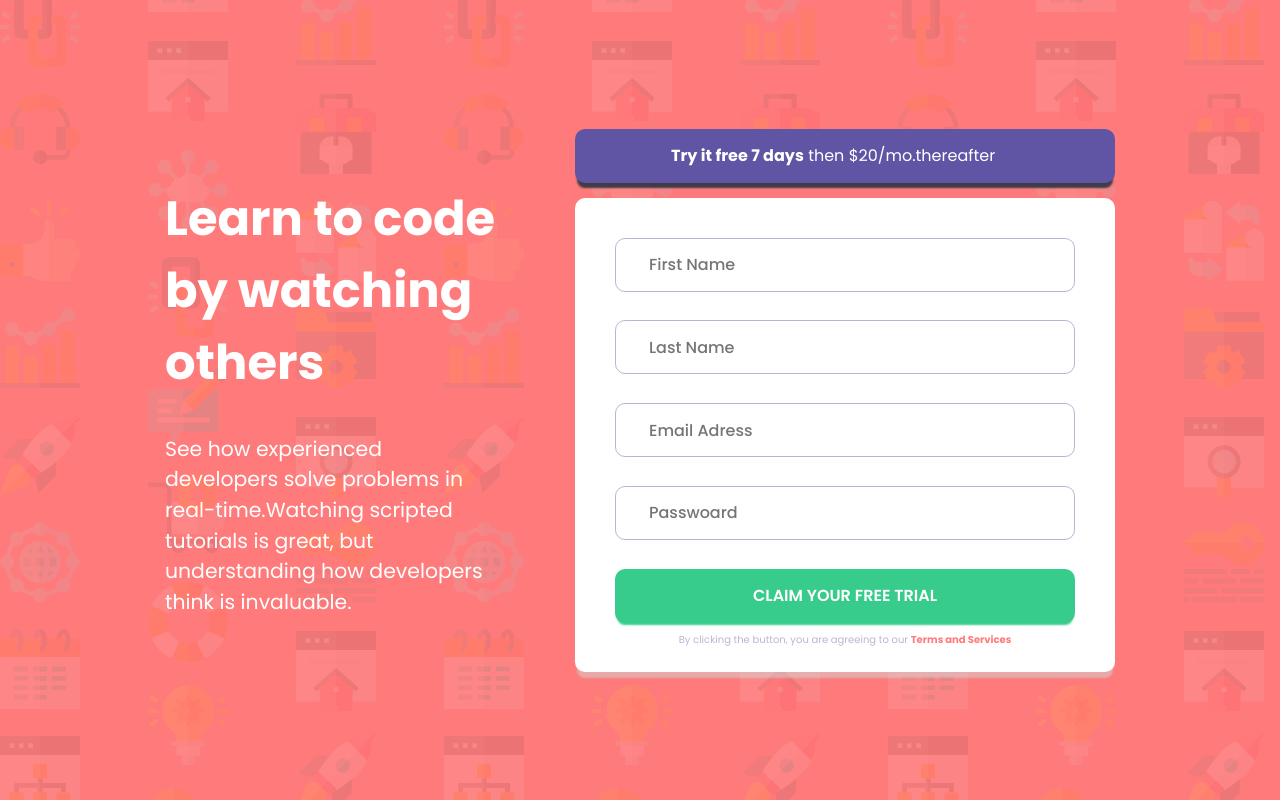
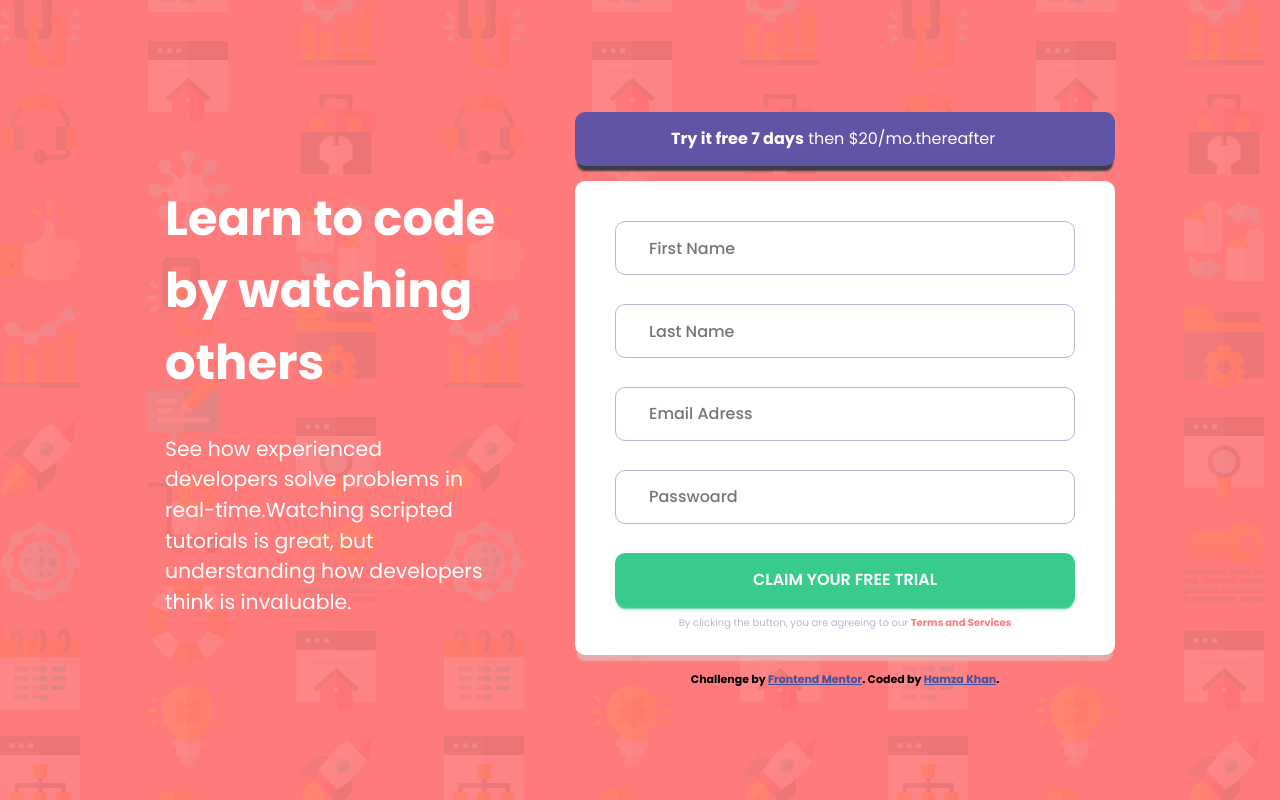
Before and after one commit to Lyr01/component-with-signup-form, a React (Vite) app: page / in a window 1280 px wide. Built offline with nearby package versions, Linux system fonts and the light colour scheme.

Commit message:
complete typescript and css

```diff
--- a/src/App.css
+++ b/src/App.css
@@ -127,7 +127,7 @@ body {
 form {
 	display: grid;
 	width: 33.75rem;
-	height: 29.625rem;
+	min-height: 29.625rem;
 	background-color: white;
 	border-radius: 10px;
 	box-shadow: 0 8px 2px -2px rgba(212, 206, 206, 0.562);
@@ -151,6 +151,15 @@ form input {
 	font-weight: 500;
 }
 
+.input-error {
+	background-image: url("./images/icon-error.svg");
+	background-repeat: no-repeat;
+	background-position: 95%;
+	margin-bottom: 0.25rem;
+	border: 1px solid var(--red);
+	color: var(--red);
+}
+
 .btn-claim-trial {
 	color: white;
 	text-transform: uppercase;
@@ -159,6 +168,11 @@ form input {
 	background-color: var(--green);
 	box-shadow: 0 4px 2px -2px var(--green);
 	margin-bottom: 0;
+	cursor: pointer;
+}
+
+.btn-claim-trial:hover {
+	background-color: hsl(154, 59%, 70%);
 }
 
 .term-services {
@@ -172,12 +186,24 @@ form input {
 	color: var(--red);
 }
 
+.error {
+	width: 100%;
+	text-align: end;
+	font-size: 11px;
+	padding-right: 2.5rem;
+	margin-bottom: 1rem;
+	color: var(--red);
+}
+
 .attribution {
+	margin-top: 1rem;
 	font-size: 11px;
+	font-weight: bold;
 	text-align: center;
 }
 .attribution a {
 	color: hsl(228, 45%, 44%);
+	font-weight: bold;
 }
 
 @media only screen and (max-width: 1000px) {
--- a/src/App.tsx
+++ b/src/App.tsx
@@ -1,6 +1,26 @@
+import { useState } from "react";
 import "./App.css";
 
 function App() {
+	const [firstName, setFirstName] = useState("");
+	const [lastName, setLastName] = useState("");
+	const [email, setEmail] = useState("");
+	const [passwoard, setPasswoard] = useState("");
+	const [showError, setShowError] = useState(false);
+	const [emailIsValid, setEmailIsValid] = useState(false);
+
+	const handleSubmit = (e: React.FormEvent<HTMLFormElement>) => {
+		e.preventDefault();
+		if (!firstName || !lastName || !email || !passwoard) setShowError(true);
+
+		/*see if email is valid*/
+		if (!/\S+@\S+\.\S+/.test(email)) {
+			setEmailIsValid(true);
+		} else {
+			setEmailIsValid(false);
+		}
+	};
+
 	return (
 		<div className="App">
 			<div className="left-section">
@@ -15,28 +35,94 @@ function App() {
 				<div className="free-trial">
 					<b>Try it free 7 days</b> then $20/mo.thereafter
 				</div>
-				<form>
-					<input type="text" placeholder="First Name" />
-					<input type="text" placeholder="Last Name" />
-					<input type="email" placeholder="Email Adress" />
-					<input type="passwoard" placeholder="Passwoard" />
-					<button className="btn-claim-trial">Claim your free trial</button>
+				<form onSubmit={(e) => handleSubmit(e)}>
+					<input
+						className={!firstName && showError ? "input-error" : ""}
+						type="text"
+						placeholder="First Name"
+						value={firstName}
+						onChange={(e) => setFirstName(e.target.value)}
+					/>
+					<span
+						className="error"
+						style={{
+							display: !firstName && showError ? "block" : "none",
+						}}
+					>
+						First Name cannot be empty
+					</span>
+
+					<input
+						className={!lastName && showError ? "input-error" : ""}
+						type="text"
+						placeholder="Last Name"
+						value={lastName}
+						onChange={(e) => setLastName(e.target.value)}
+					/>
+					<span
+						className="error"
+						style={{
+							display: !lastName && showError ? "block" : "none",
+						}}
+					>
+						Last Name cannot be empty
+					</span>
+
+					<input
+						className={
+							(!email || emailIsValid) && showError ? "input-error" : ""
+						}
+						type="text"
+						placeholder="Email Adress"
+						value={email}
+						onChange={(e) => setEmail(e.target.value)}
+					/>
+					<span
+						className="error"
+						style={{
+							display: (!email || emailIsValid) && showError ? "block" : "none",
+						}}
+					>
+						Looks like this is not an email
+					</span>
+
+					<input
+						className={!passwoard && showError ? "input-error" : ""}
+						type="passwoard"
+						placeholder="Passwoard"
+						value={passwoard}
+						onChange={(e) => setPasswoard(e.target.value)}
+					/>
+					<span
+						className="error"
+						style={{
+							display: !passwoard && showError ? "block" : "none",
+						}}
+					>
+						Passwoard cannot be empty
+					</span>
+
+					<button type="submit" className="btn-claim-trial">
+						Claim your free trial
+					</button>
 					<small className="term-services">
 						By clicking the button, you are agreeing to our{" "}
 						<b className="color-red">Terms and Services</b>
 					</small>
 				</form>
+				<footer>
+					<p className="attribution">
+						Challenge by{" "}
+						<a
+							href="https://www.frontendmentor.io?ref=challenge"
+							target="_blank"
+						>
+							Frontend Mentor
+						</a>
+						. Coded by <a href="https://lyr01.github.io/">Hamza Khan</a>.
+					</p>
+				</footer>
 			</div>
-
-			{/* <footer>
-				<p className="attribution">
-					Challenge by{" "}
-					<a href="https://www.frontendmentor.io?ref=challenge" target="_blank">
-						Frontend Mentor
-					</a>
-					. Coded by <a href="#">Your Name Here</a>.
-				</p>
-			</footer> */}
 		</div>
 	);
 }
```
